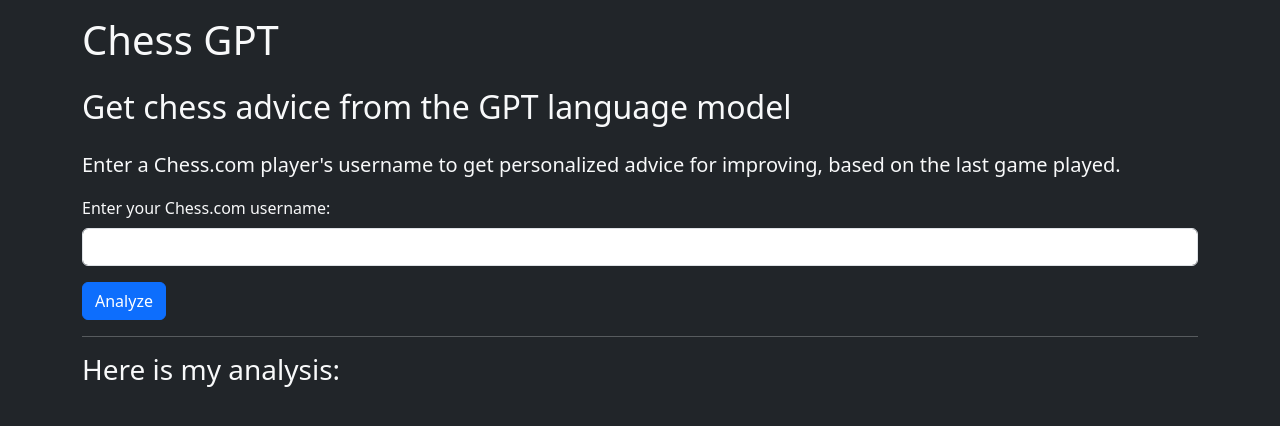
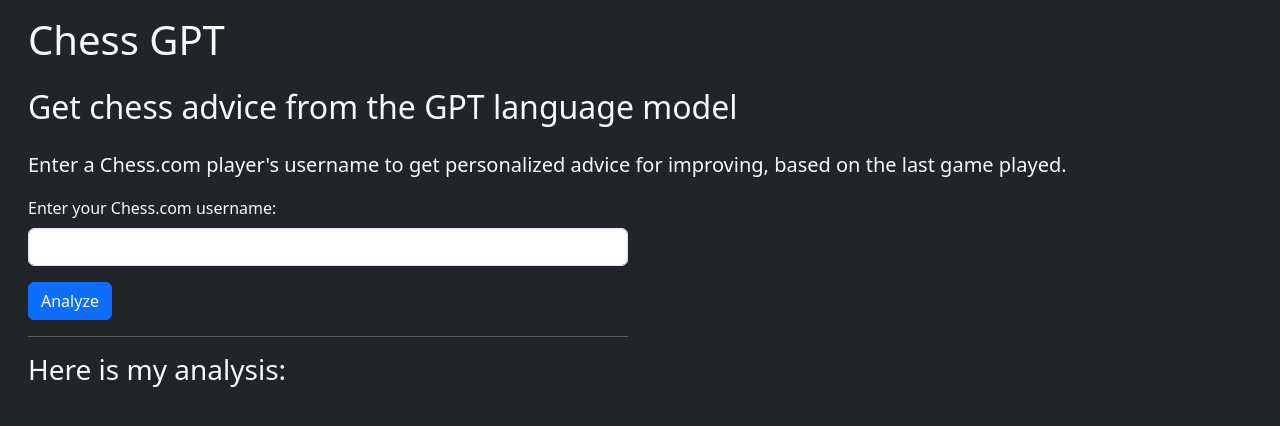
Before and after one commit to pariosur/chessgpt, a Flask app: template templates/response.html in a window 1280 px wide. Shown: the top 426 px of the page. Run offline with Flask 3, Linux system fonts and the light colour scheme; the template is opened without the code that fills it, so the values that code supplies are empty; parts of the project's set-up code (start-up, migrations or seed data) failed here and were passed over.

Commit message:
fixing responsiveness in response

```diff
--- a/templates/response.html
+++ b/templates/response.html
@@ -2,6 +2,7 @@
 <html>
   <head>
     <title>Chess GPT Response</title>
+    <meta name="viewport" content="width=device-width, initial-scale=1.0">
     <link href="https://cdn.jsdelivr.net/npm/bootstrap@5.3.0-alpha3/dist/css/bootstrap.min.css" rel="stylesheet" integrity="sha384-KK94CHFLLe+nY2dmCWGMq91rCGa5gtU4mk92HdvYe+M/SXH301p5ILy+dN9+nJOZ" crossorigin="anonymous">
     <style>
       body {
@@ -10,11 +11,13 @@
     </style>
   </head>
   <body class="p-3 bg-dark text-light">
-    <div class="container">
+    <div class="container-fluid">
       <h1 class="mb-4">Chess GPT</h1>
       <h2 class="mb-4">Get chess advice from the GPT language model</h2>
       <p class="lead">Enter a Chess.com player's username to get personalized advice for improving, based on the last game played.</p>
 
+      <div class="row justify-content-left">
+        <div class="col-12 col-sm-8 col-md-6">
 
           <form action="/" method="POST">
             <div class="mb-3">
@@ -29,6 +32,8 @@
             {{ result }}
           </p>
         </div>
+      </div>
+    </div>
     <script src="https://cdn.jsdelivr.net/npm/bootstrap@5.3.0-alpha3/dist/js/bootstrap.bundle.min.js"></script>
   </body>
 </html>
```
Lines whose indentation alone changed are shown as unchanged.
